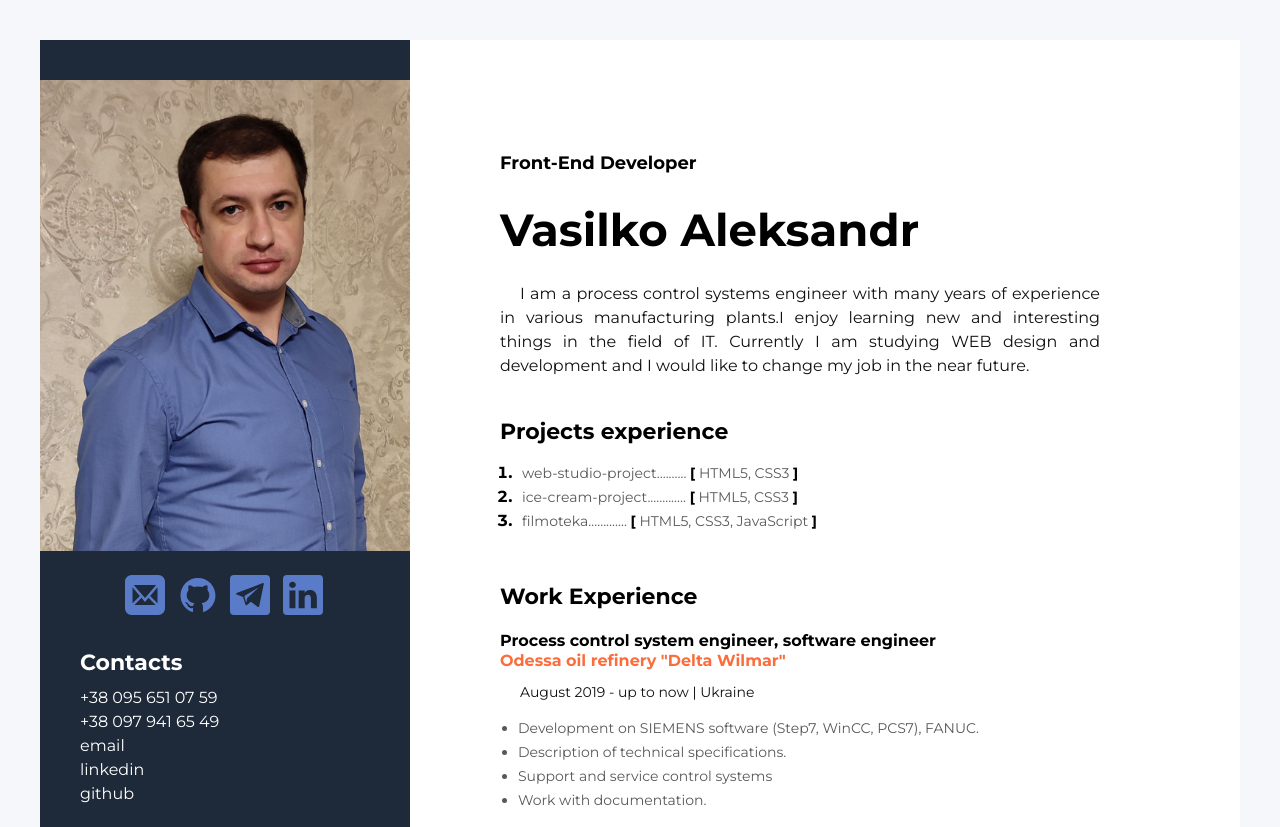
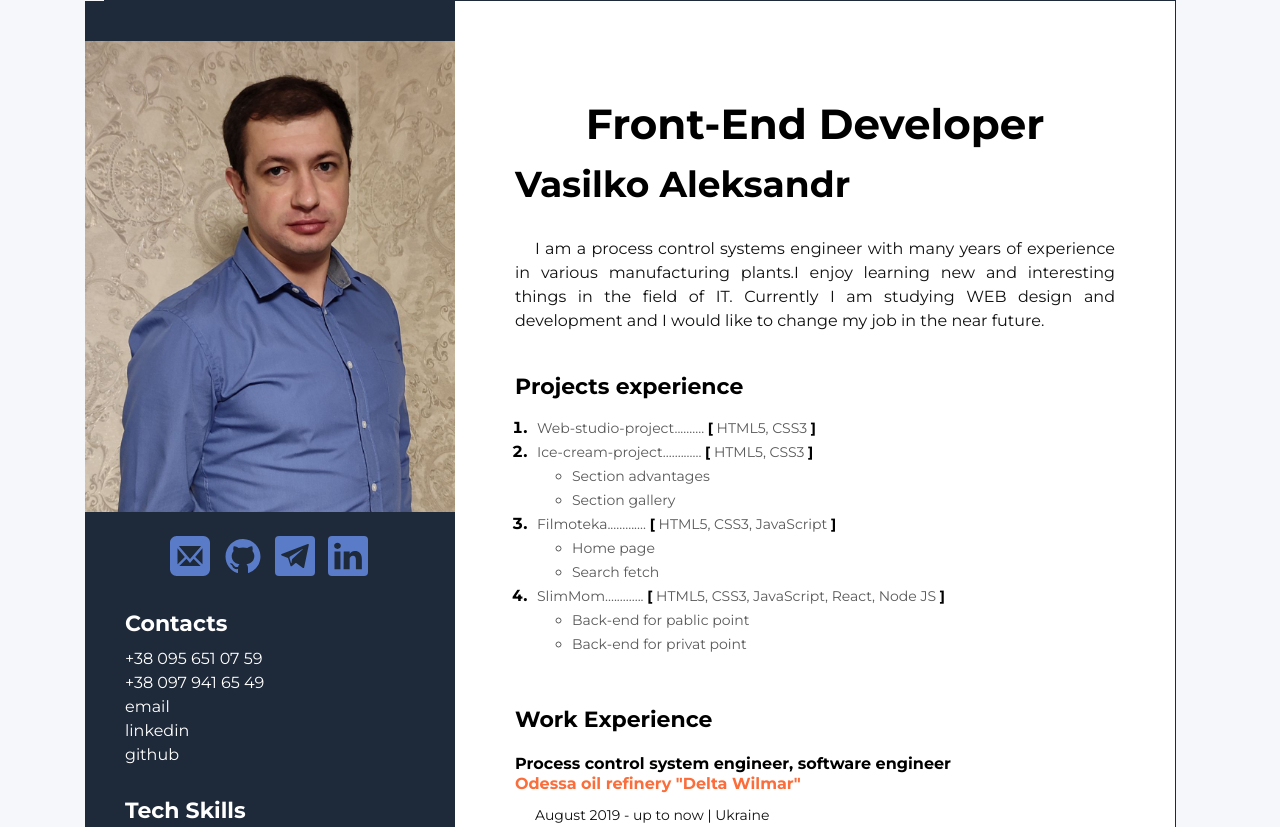
Before and after one commit to AleksandrVasilko/my-resume, a plain HTML site: page index.html in a window 1280 px wide. Shown: the top 827 px of the page. Drawn offline with Linux system fonts and the light colour scheme.

Commit message:
edit project section

```diff
--- a/css/style.css
+++ b/css/style.css
@@ -1,14 +1,17 @@
 body {
   font-family: 'Montserrat', sans-serif;
   background-color: #f5f7fa;
+  padding: 0;
+  margin: 0;
 }
 
 .main-container {
   display: flex;
   flex-direction: row-reverse;
-  width: 1200px;
+  width: 1070px;
   background-color: #fff;
-  margin: 40px auto;
+  margin: 0 auto;
+  border: 1px solid #1e2939;
   /*box-shadow: 6px 6px 20px rgba(0, 0, 0, 0.1);*/
 }
 
@@ -18,7 +21,7 @@ p {
 /* Main content section */
 
 .main-content-section {
-  padding: 100px 90px;
+  padding: 80px 60px;
 }
 
 .main-content-title {
@@ -38,16 +41,17 @@ p {
 .about-me-profession {
   font-style: normal;
   font-weight: bold;
-  font-size: 18px;
+  font-size: 42px;
   line-height: 17px;
   color: #000;
   margin-bottom: 20px;
+  text-align: center;
 }
 
 .about-me-name {
   font-style: normal;
   font-weight: bold;
-  font-size: 45px;
+  font-size: 36px;
   line-height: 55px;
   color: #000;
   margin-bottom: 25px;
--- a/index.html
+++ b/index.html
@@ -34,23 +34,42 @@
                 <ol class="my-projects-list">
                     <li class="my-projects-item">
                         <span class="my-projects-text">
-                        <a href="https://aleksandrvasilko.github.io/web-studio/" class="my-projects-link">web-studio-project</a>..........
+                        <a href="https://aleksandrvasilko.github.io/web-studio/" target="_blank" class="my-projects-link">Web-studio-project</a>..........
                         <span class="my-projects-bracket">[</span> HTML5, CSS3 <span class="my-projects-bracket">]</span>
                         </span>
                     </li>
                     <li class="my-projects-item">
                         <span class="my-projects-text">
-                        <a href="https://balor1989.github.io/ice-cream-project/"
-                        class="my-projects-link">ice-cream-project</a>.............
+                        <a href="https://balor1989.github.io/ice-cream-project/" target="_blank"
+                        class="my-projects-link">Ice-cream-project</a>.............
                         <span class="my-projects-bracket">[</span> HTML5, CSS3 <span class="my-projects-bracket">]</span>
                         </span>
+                        <ul>
+                            <li class="my-projects-link">Section advantages</li>
+                            <li class="my-projects-link">Section gallery</li>
+                        </ul>
                     </li>
                     <li class="my-projects-item">
                         <span class="my-projects-text">
-                            <a href="https://balor1989.github.io/ice-cream-project/"
-                                class="my-projects-link">filmoteka</a>.............
+                            <a href="https://balor1989.github.io/filmoteka/" target="_blank"
+                                class="my-projects-link">Filmoteka</a>.............
                             <span class="my-projects-bracket">[</span> HTML5, CSS3, JavaScript <span class="my-projects-bracket">]</span>
                         </span>
+                        <ul>
+                            <li class="my-projects-link">Home page</li>
+                            <li class="my-projects-link">Search fetch</li>
+                        </ul>
+                    </li>
+                    <li class="my-projects-item">
+                        <span class="my-projects-text">
+                            <a href="https://wonderful-taiyaki-4c6f4a.netlify.app//" target="_blank"
+                                class="my-projects-link">SlimMom</a>.............
+                            <span class="my-projects-bracket">[</span> HTML5, CSS3, JavaScript, React, Node JS <span class="my-projects-bracket">]</span>
+                        </span>
+                        <ul>
+                            <li class="my-projects-link">Back-end for pablic point</li>
+                            <li class="my-projects-link">Back-end for privat point</li>
+                        </ul>
                     </li>
                 </ol>
 
@@ -191,6 +210,8 @@
                     <li class="tech-skills-item"><span class="tech-skills-item-text">Webpakc</span></li>
                     <li class="tech-skills-item"><span class="tech-skills-item-text">Parcel</span></li>
                     <li class="tech-skills-item"><span class="tech-skills-item-text">REST API</span></li>
+                    <li class="tech-skills-item"><span class="tech-skills-item-text">React</span></li>
+                    <li class="tech-skills-item"><span class="tech-skills-item-text">Node JS</span></li>
                 </ul>
             </div>
 
```
